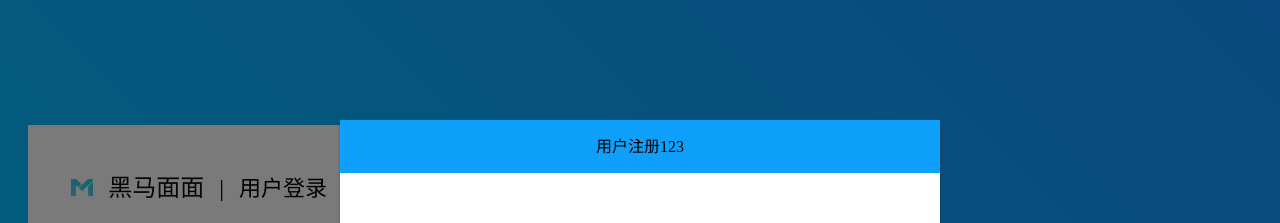
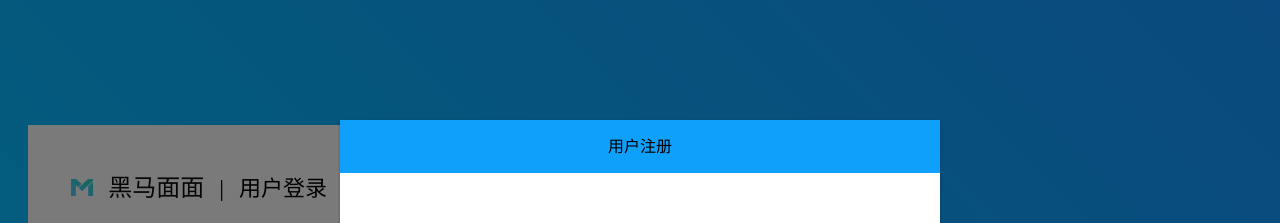
Before and after one commit to ake2020/vuePChmmian, a Vue app: page /#/ in a window 1280 px wide. Both pictures are taken after a click on the button "注册". Shown: the top 223 px of the page. Built offline with nearby package versions, Linux system fonts and the light colour scheme.

Commit message:
注册模态框完成

```diff
--- a/src/view/login/login.vue
+++ b/src/view/login/login.vue
@@ -87,6 +87,9 @@ export default {
       }
     };
   },
+  // created() {
+  //   alert(process.env.VUE_APP_URL);
+  // },
   methods: {
     loginClick(){
       // this.$refs.form.validate 全局表单验证
--- a/src/view/login/register.vue
+++ b/src/view/login/register.vue
@@ -1,6 +1,6 @@
 <template>
   <el-dialog :visible.sync="dialogFormVisible" class="register" width="600px" :show-close="false">
-    <div slot="title" class="title">用户注册123</div>
+    <div slot="title" class="title">用户注册</div>
   </el-dialog>
 </template>
 
@@ -15,7 +15,7 @@ export default {
 };
 </script>
 
-<style lang="less">
+<style lang="less" scoped>
 .register {
   .title {
     height: 53px;
@@ -24,6 +24,13 @@ export default {
     color: #000;
     text-align: center;
   }
+//   .el-dialog__header {
+//     padding: 0;
+//   }
+}
+</style>
+<style lang="less">
+.register {
   .el-dialog__header {
     padding: 0;
   }
```
Also changed, not shown: 2 other files (tests, documents, lock files or other folders).
